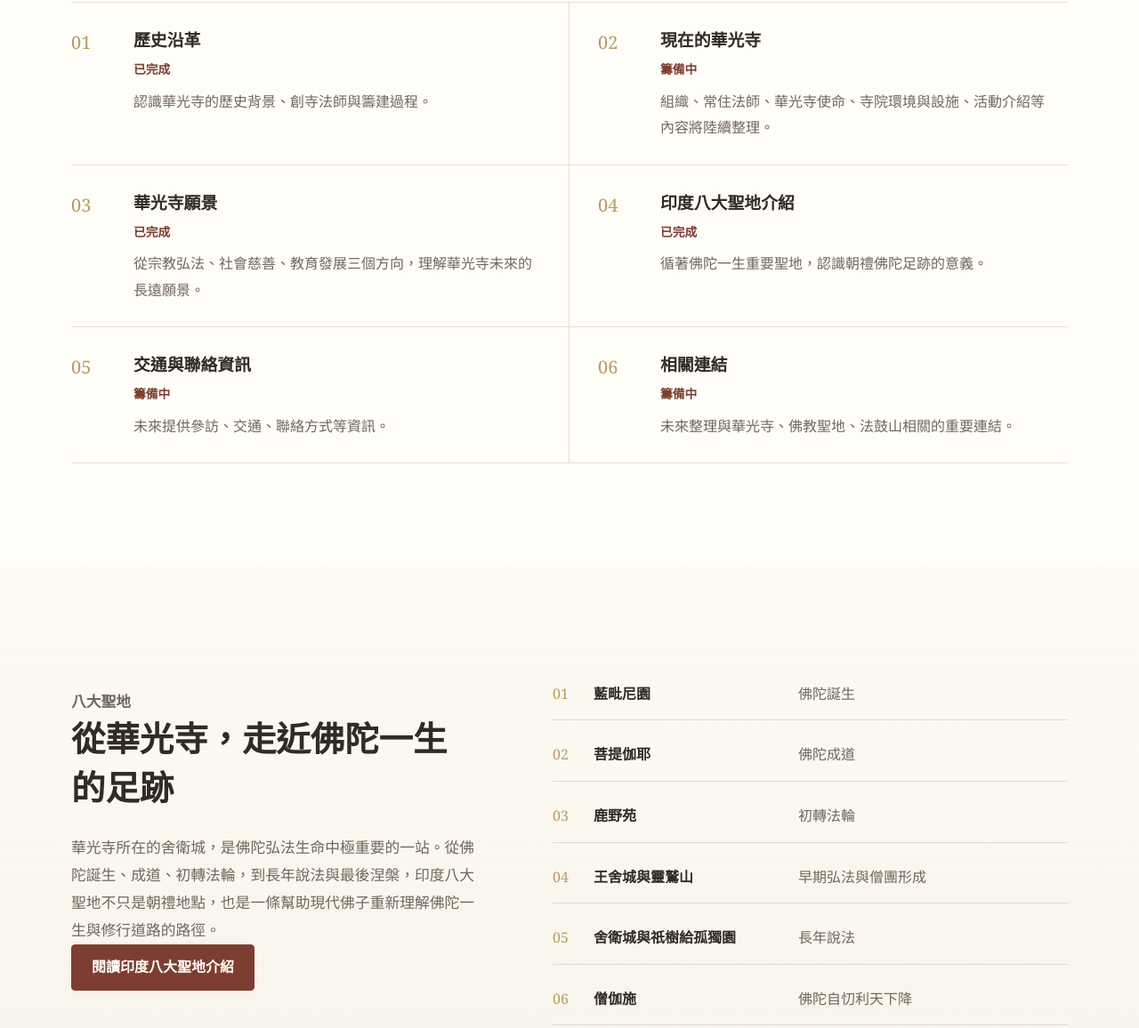
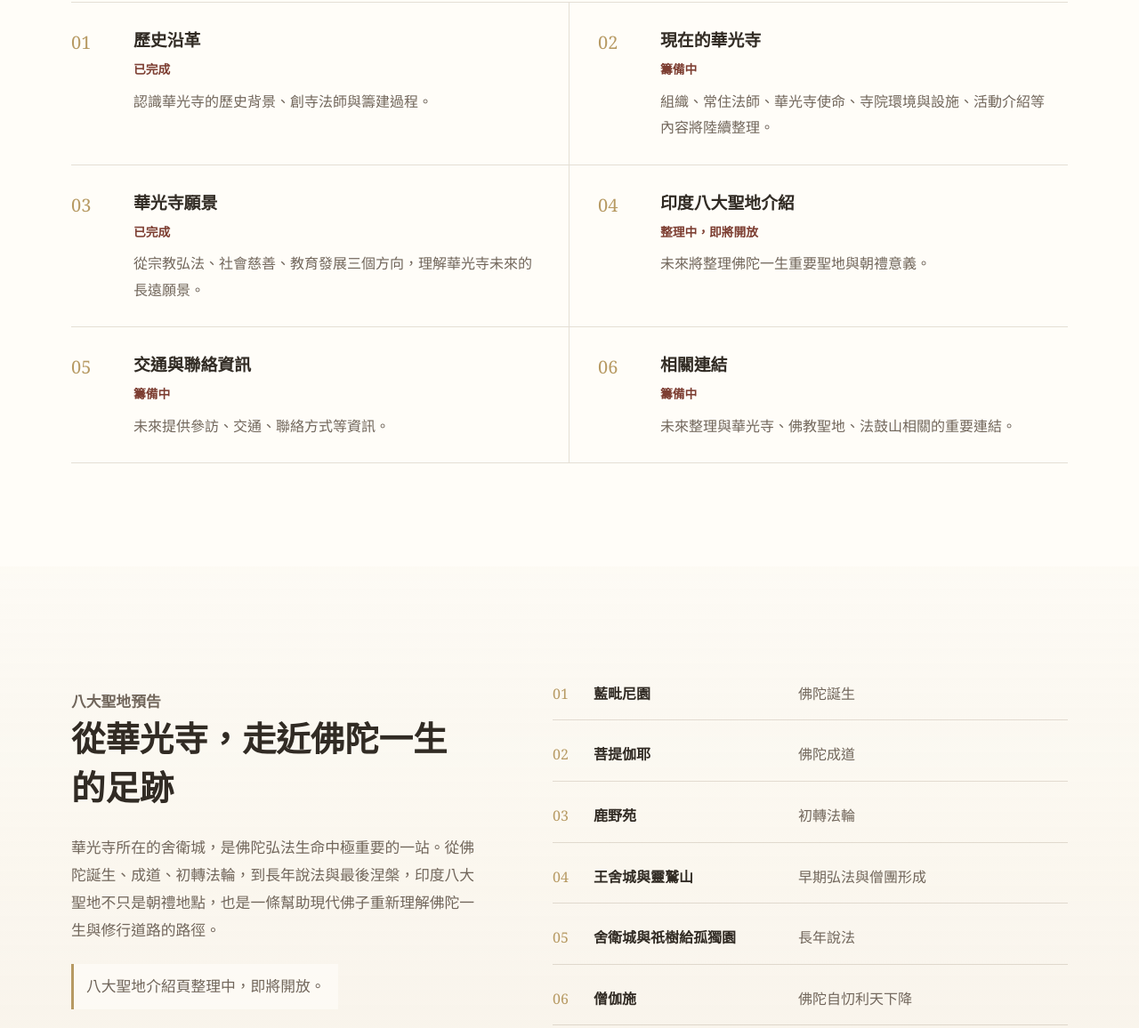
Before and after one commit to WalterinTW/huahkwang-site, a plain HTML site: page index.html in a window 1280 px wide. Shown: the part 2658-3814 px from the top of the page at 89% size. Drawn offline with Linux system fonts and the light colour scheme.

Commit message:
Revert "Link sacred sites page from homepage"
This reverts commit 24004633fa8a390574e24e3bd883637fe8a05727.

```diff
--- a/index.html
+++ b/index.html
@@ -41,7 +41,7 @@
           <a href="https://walterintw.github.io/huahkwang-history-site/">歷史沿革</a>
           <a href="https://walterintw.github.io/huahkwang-vision-page/">華光寺願景</a>
           <a href="#now">現在的華光寺</a>
-          <a href="https://walterintw.github.io/huahkwang-sacred-sites/">印度八大聖地</a>
+          <a href="#sacred-sites">印度八大聖地</a>
           <a href="#contact">交通與聯絡</a>
         </nav>
       </div>
@@ -113,16 +113,16 @@
               <a class="text-link" href="https://walterintw.github.io/huahkwang-vision-page/">閱讀華光寺願景</a>
             </article>
 
-            <article class="entry-card">
+            <article class="entry-card muted-card">
               <div class="card-topline">
-                <span class="status status-done">已完成</span>
+                <span class="status status-preparing">整理中，即將開放</span>
                 <span class="simple-mark" aria-hidden="true"></span>
               </div>
               <h3>印度八大聖地介紹</h3>
               <p>
                 從藍毗尼園、菩提伽耶、鹿野苑，到舍衛城、王舍城、僧伽施、毘舍離與拘尸那羅，八大聖地不只是歷史地點，也是一條引導現代佛子理解佛陀一生與修行道路的線索。
               </p>
-              <a class="text-link" href="https://walterintw.github.io/huahkwang-sacred-sites/">閱讀印度八大聖地</a>
+              <a class="text-link subdued" href="#sacred-sites">即將開放</a>
             </article>
           </div>
         </div>
@@ -177,14 +177,14 @@
                 <span>從宗教弘法、社會慈善、教育發展三個方向，理解華光寺未來的長遠願景。</span>
               </span>
             </a>
-            <a class="overview-item active" href="https://walterintw.github.io/huahkwang-sacred-sites/">
+            <div class="overview-item">
               <span class="overview-number">04</span>
               <span>
                 <strong>印度八大聖地介紹</strong>
-                <em>已完成</em>
-                <span>循著佛陀一生重要聖地，認識朝禮佛陀足跡的意義。</span>
+                <em>整理中，即將開放</em>
+                <span>未來將整理佛陀一生重要聖地與朝禮意義。</span>
               </span>
-            </a>
+            </div>
             <div class="overview-item">
               <span class="overview-number">05</span>
               <span>
@@ -208,12 +208,12 @@
       <section class="section sacred-sites section-band" id="sacred-sites">
         <div class="container sacred-layout">
           <div class="sacred-copy">
-            <p class="section-kicker">八大聖地</p>
+            <p class="section-kicker">八大聖地預告</p>
             <h2>從華光寺，走近佛陀一生的足跡</h2>
             <p>
               華光寺所在的舍衛城，是佛陀弘法生命中極重要的一站。從佛陀誕生、成道、初轉法輪，到長年說法與最後涅槃，印度八大聖地不只是朝禮地點，也是一條幫助現代佛子重新理解佛陀一生與修行道路的路徑。
             </p>
-            <a class="button button-primary" href="https://walterintw.github.io/huahkwang-sacred-sites/">閱讀印度八大聖地介紹</a>
+            <p class="note">八大聖地介紹頁整理中，即將開放。</p>
           </div>
 
           <ol class="sites-list">
@@ -283,7 +283,7 @@
         <nav aria-label="頁尾導覽">
           <a href="https://walterintw.github.io/huahkwang-history-site/">歷史沿革</a>
           <a href="https://walterintw.github.io/huahkwang-vision-page/">華光寺願景</a>
-          <a href="https://walterintw.github.io/huahkwang-sacred-sites/">印度八大聖地介紹</a>
+          <a href="#sacred-sites">印度八大聖地介紹（即將開放）</a>
           <a href="#contact">交通與聯絡資訊（籌備中）</a>
         </nav>
         <p class="copyright">© Huah Kwang Temple. All rights reserved.</p>
```
